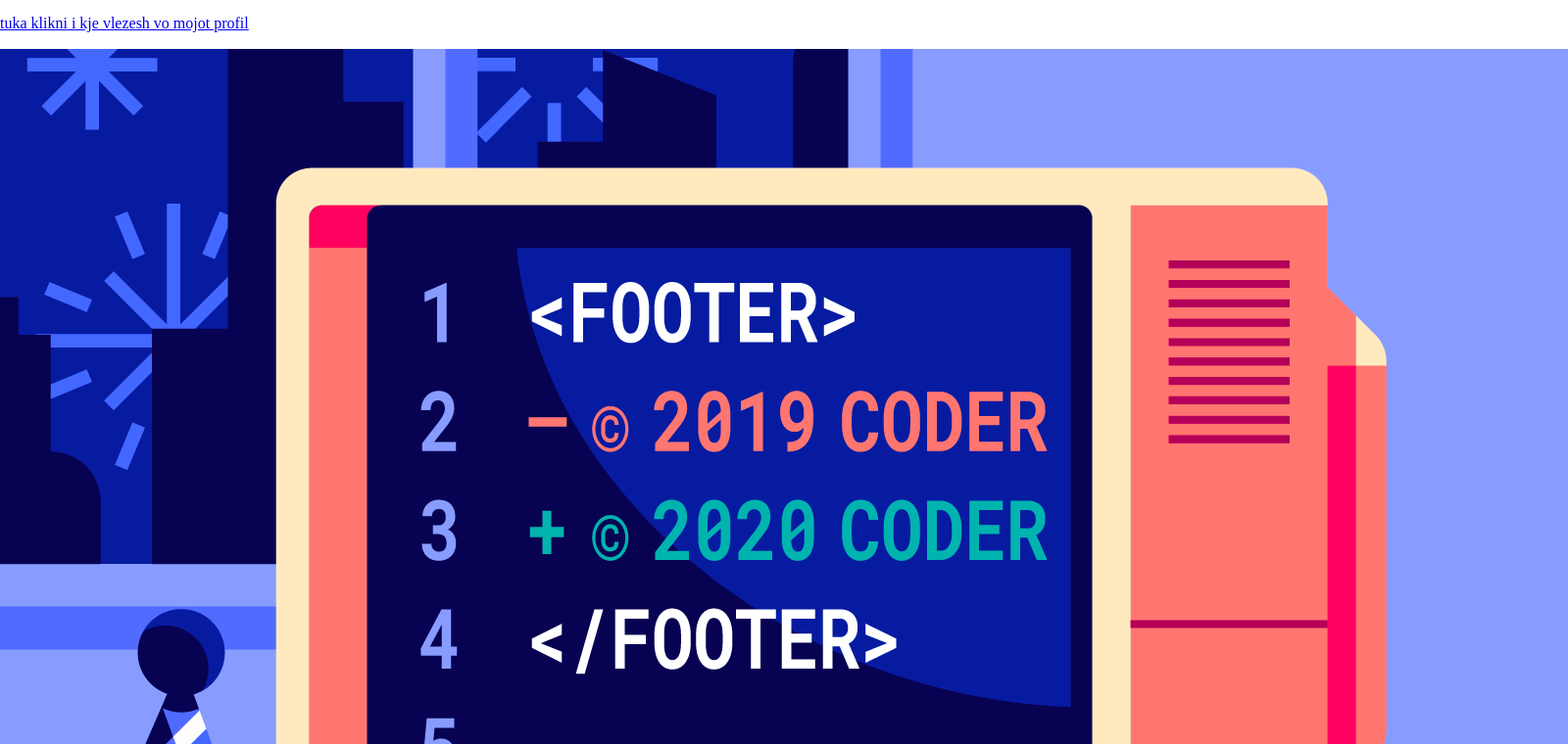
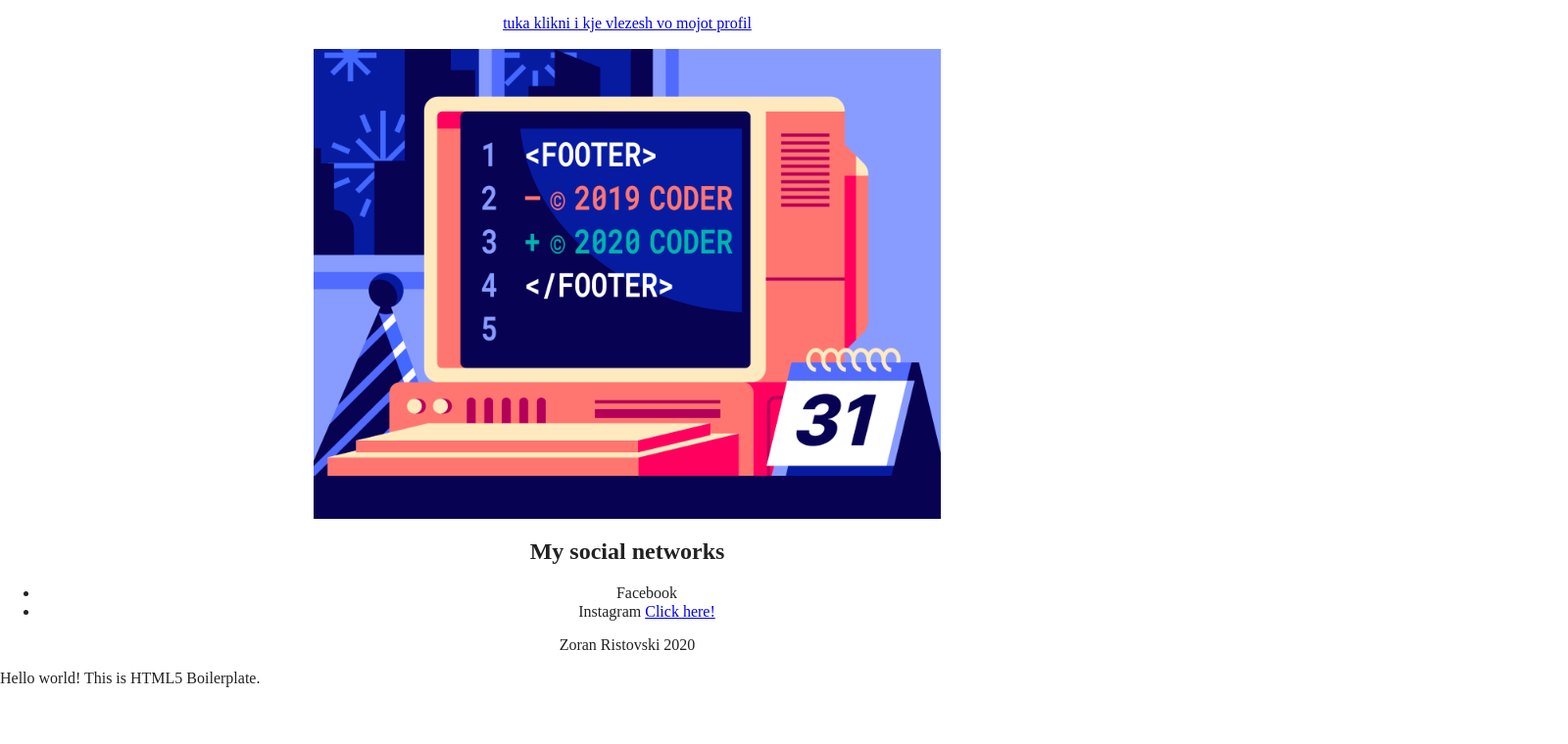
Before and after one commit to zoranrist/zoranrist, a website built with Parcel: page index.html in a window 1280 px wide. Shown: the part 428-1188 px from the top of the page at 98% size, 1600 px wide, since content can reach past the window. After the commit the page ends 1147 px from the top, so only its background shows below. Built offline with nearby package versions, Linux system fonts and the light colour scheme.

Commit message:
malce css niz kluchalka

```diff
--- a/index.html
+++ b/index.html
@@ -23,7 +23,7 @@
 
   <body>
     <!-- Add your site or application content here -->
-
+    <header style="text-align: center;">
       <table border="1">
         <tr>
           <th>Year</th>
@@ -64,11 +64,20 @@
       <h1>Zoran Ristovski</h1>
       <h2>Jas sum pomal</h2>
       <h3>i pomal i pomal</h3>
-
-    <a href="https://twitter.com/zoranrist"
+    </header>
+    <main style="text-align: center;">
+      <a href="https://twitter.com/zoranrist" title="Mojot twitter"
         ><p>tuka klikni i kje vlezesh vo mojot profil</p></a
       >
-    <img src="./img/austin-new-years.png" />
+      <img
+        src="./img/austin-new-years.png"
+        alt="Avatar"
+        title="Eve ja mojata slika"
+        width="50%"
+        height="50%"
+      />
+    </main>
+    <footer style="text-align: center;">
       <div>
         <h2>
           My social networks
@@ -77,10 +86,17 @@
           <li>Facebook</li>
           <li>
             Instagram
-          <a href="https://www.instagram.com/zox0rist/?hl=en">Click here!</a>
+            <a
+              href="https://www.instagram.com/zox0rist/?hl=en"
+              title="mojot Instagram"
+              >Click here!</a
+            >
           </li>
         </ul>
       </div>
+      <span>Zoran Ristovski 2020</span>
+    </footer>
+
     <p>Hello world! This is HTML5 Boilerplate.</p>
     <script src="js/vendor/modernizr-3.11.2.min.js"></script>
     <script src="js/plugins.js"></script>
```
Lines whose indentation alone changed are shown as unchanged.
